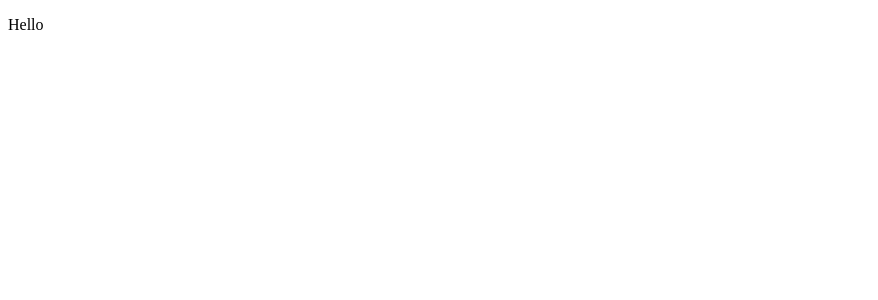
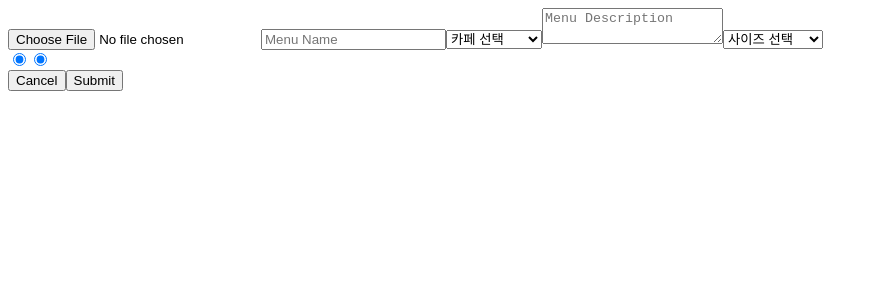
Before and after one commit to Seol-and-children/byeolbyeol-coffee-frontend, a React (Create React App) app: page / in a window 1280 px wide. Shown: the top 300 px of the page, without its empty margins (0-878 px from the left). Built offline with nearby package versions, Linux system fonts and the light colour scheme.

Commit message:
레시피 등록 화면

```diff
--- a/src/App.js
+++ b/src/App.js
@@ -1,7 +1,13 @@
+import React from "react";
+import RecipePage from "./pages/RecipePage";
+import RecipeRegisterPage from "./pages/RecipeRegisterPage";
+
 function App() {
   return (
     <>
-      <p>Hello</p>
+      <div>
+        <RecipeRegisterPage />
+      </div>
     </>
   );
 }
--- /dev/null
+++ b/src/components/common/CheckBoxes.jsx
@@ -0,0 +1,22 @@
+import React from "react";
+
+const CheckBoxes = ({ options, selectedValues, onChange }) => {
+  return (
+    <div>
+      {options.map((option, index) => (
+        <label key={index}>
+          <input
+            type="checkbox"
+            name={option.value}
+            value={option.value}
+            checked={selectedValues.includes(option.value)}
+            onChange={onChange}
+          />
+          {option.label}
+        </label>
+      ))}
+    </div>
+  );
+};
+
+export default CheckBoxes;
--- /dev/null
+++ b/src/components/common/Dropdown.jsx
@@ -0,0 +1,16 @@
+import React from "react";
+
+const Dropdown = ({ options, value, onChange, placeholder }) => {
+  return (
+    <select value={value} onChange={onChange}>
+      <option value="">{placeholder}</option>
+      {options.map((option, index) => (
+        <option key={index} value={option.value}>
+          {option.label}
+        </option>
+      ))}
+    </select>
+  );
+};
+
+export default Dropdown;
--- /dev/null
+++ b/src/components/common/FormButton.jsx
@@ -0,0 +1,11 @@
+import React from "react";
+
+const FormButton = ({ label, onClick, type = "button" }) => {
+  return (
+    <button type={type} onClick={onClick}>
+      {label}
+    </button>
+  );
+};
+
+export default FormButton;
--- /dev/null
+++ b/src/components/common/LikeButton.css
@@ -0,0 +1,12 @@
+.like-button {
+  background-color: #fff;
+  border: 1px solid #ddd;
+  padding: 10px 20px;
+  border-radius: 5px;
+  cursor: pointer;
+  outline: none;
+}
+
+.like-button:hover {
+  background-color: #f0f0f0;
+}
--- /dev/null
+++ b/src/components/common/LikeButton.jsx
@@ -0,0 +1,18 @@
+import React, { useState } from "react";
+import "./LikeButton.css";
+
+function LikeButton({ initialCount }) {
+  const [likeCount, setLikeCount] = useState(initialCount);
+
+  const handleLikeClick = () => {
+    setLikeCount(likeCount + 1);
+  };
+
+  return (
+    <button className="like-button" onClick={handleLikeClick}>
+      👍 {likeCount}
+    </button>
+  );
+}
+
+export default LikeButton;
--- /dev/null
+++ b/src/components/common/PhotoUpload.jsx
@@ -0,0 +1,9 @@
+import React from "react";
+
+const PhotoUpload = ({ onPhotoSelect }) => {
+  return (
+    <input type="file" onChange={(e) => onPhotoSelect(e.target.files[0])} />
+  );
+};
+
+export default PhotoUpload;
--- /dev/null
+++ b/src/components/common/RadioButtons.jsx
@@ -0,0 +1,22 @@
+import React from "react";
+
+const RadioButtons = ({ options, name, selectedValue, onChange }) => {
+  return (
+    <div>
+      {options.map((option, index) => (
+        <label key={index}>
+          <input
+            type="radio"
+            name={name}
+            value={option.value}
+            checked={selectedValue === option.value}
+            onChange={onChange}
+          />
+          {option.label}
+        </label>
+      ))}
+    </div>
+  );
+};
+
+export default RadioButtons;
--- /dev/null
+++ b/src/components/common/TextArea.jsx
@@ -0,0 +1,9 @@
+import React from "react";
+
+const TextArea = ({ placeholder, value, onChange }) => {
+  return (
+    <textarea placeholder={placeholder} value={value} onChange={onChange} />
+  );
+};
+
+export default TextArea;
--- /dev/null
+++ b/src/components/common/TextInput.jsx
@@ -0,0 +1,14 @@
+import React from "react";
+
+const TextInput = ({ placeholder, value, onChange }) => {
+  return (
+    <input
+      type="text"
+      placeholder={placeholder}
+      value={value}
+      onChange={onChange}
+    />
+  );
+};
+
+export default TextInput;
--- /dev/null
+++ b/src/pages/RecipePage.jsx
@@ -0,0 +1,14 @@
+import React from "react";
+import LikeButton from "../components/common/LikeButton";
+
+const RecipePage = () => {
+  return (
+    <div>
+      <h1>Recipe Page 입니다</h1>
+      {}
+      <LikeButton initialCount={50} />
+    </div>
+  );
+};
+
+export default RecipePage;
--- /dev/null
+++ b/src/pages/RecipeRegisterPage.jsx
@@ -0,0 +1,62 @@
+import React, { useState } from "react";
+
+import PhotoUpload from "../components/common/PhotoUpload";
+import TextInput from "../components/common/TextInput";
+import Dropdown from "../components/common/Dropdown";
+import TextArea from "../components/common/TextArea";
+import RadioButtons from "../components/common/RadioButtons";
+import CheckBoxes from "../components/common/CheckBoxes";
+import FormButton from "../components/common/FormButton";
+
+function RecipeRegisterPage() {
+  const [photo, setPhoto] = useState(null);
+
+  const [selectedCafe, setSelectedCafe] = useState("");
+  const [selectedSize, setSelectedSize] = useState("");
+
+  // 카페 선택 드롭다운 핸들러
+  const handleCafeChange = (event) => {
+    setSelectedCafe(event.target.value);
+  };
+
+  // 사이즈 선택 드롭다운 핸들러
+  const handleSizeChange = (event) => {
+    setSelectedSize(event.target.value);
+  };
+
+  const handleSubmit = (event) => {
+    event.preventDefault();
+  };
+
+  return (
+    <form onSubmit={handleSubmit}>
+      <PhotoUpload onPhotoSelect={setPhoto} />
+      <TextInput placeholder="Menu Name" />
+      <select value={selectedCafe} onChange={handleCafeChange}>
+        <option value="">카페 선택</option>
+        <option value="스타벅스">스타벅스</option>
+        <option value="투썸플레이스">투썸플레이스</option>
+        <option value="이디야">이디야</option>
+        <option value="할리스">할리스</option>
+        <option value="커피빈">커피빈</option>
+        <option value="빽다방">빽다방</option>
+        <option value="탐앤탐스">탐앤탐스</option>
+      </select>
+      <TextArea placeholder="Menu Description" />
+      {/* 베이스 음료 사이즈 선택 드롭다운 */}
+      <select value={selectedSize} onChange={handleSizeChange}>
+        <option value="">사이즈 선택</option>
+        <option value="스몰">스몰</option>
+        <option value="미디엄">미디엄</option>
+        <option value="라지">라지</option>
+        <option value="엑스트라 라지">엑스트라 라지</option>
+        {/* 필요에 따라 추가 사이즈 옵션 추가 */}
+      </select>
+      <RadioButtons options={["Hot", "Ice"]} /* ... */ />
+      <FormButton label="Cancel" /* ... */ />
+      <FormButton label="Submit" type="submit" />
+    </form>
+  );
+}
+
+export default RecipeRegisterPage;
```
